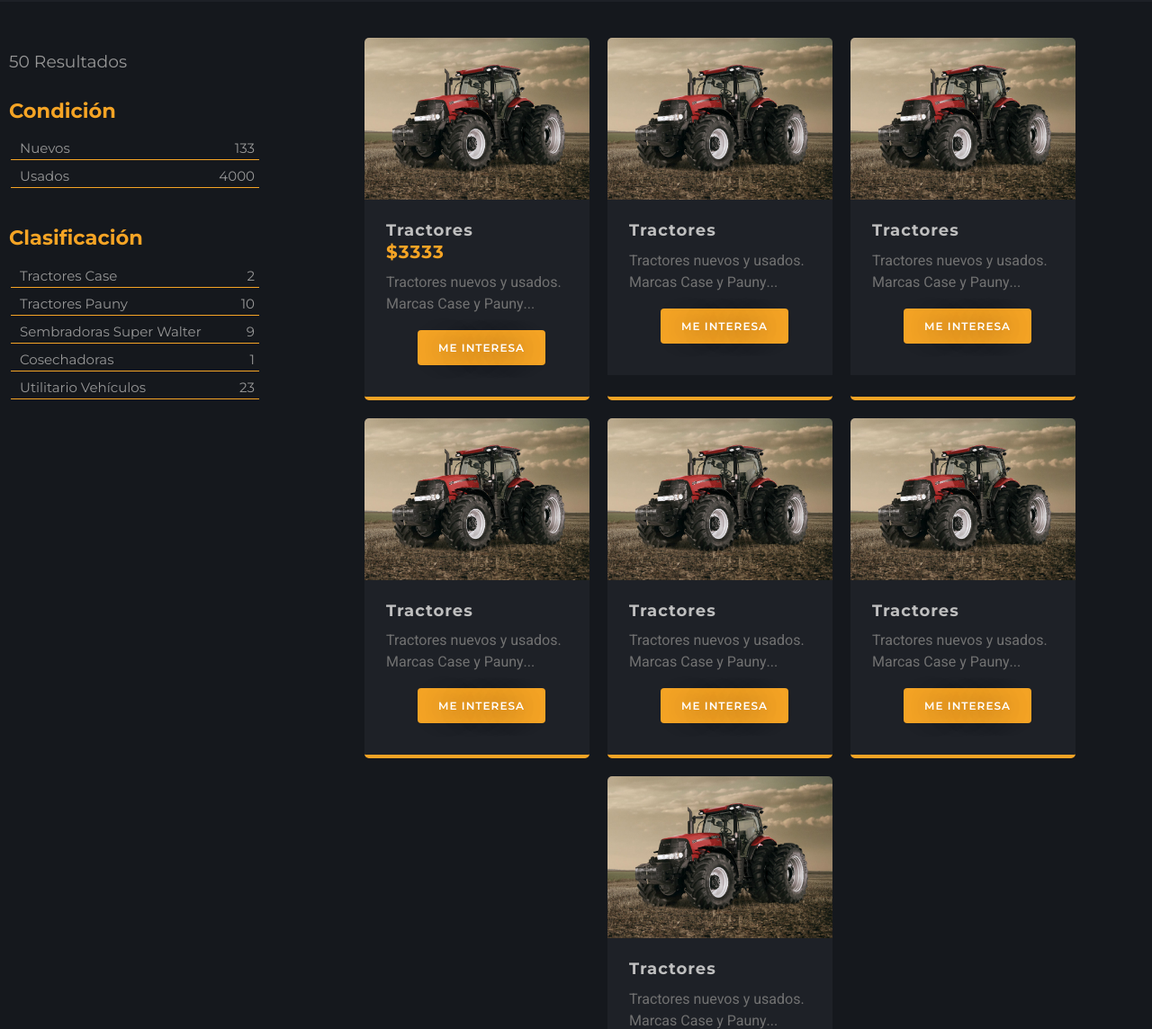
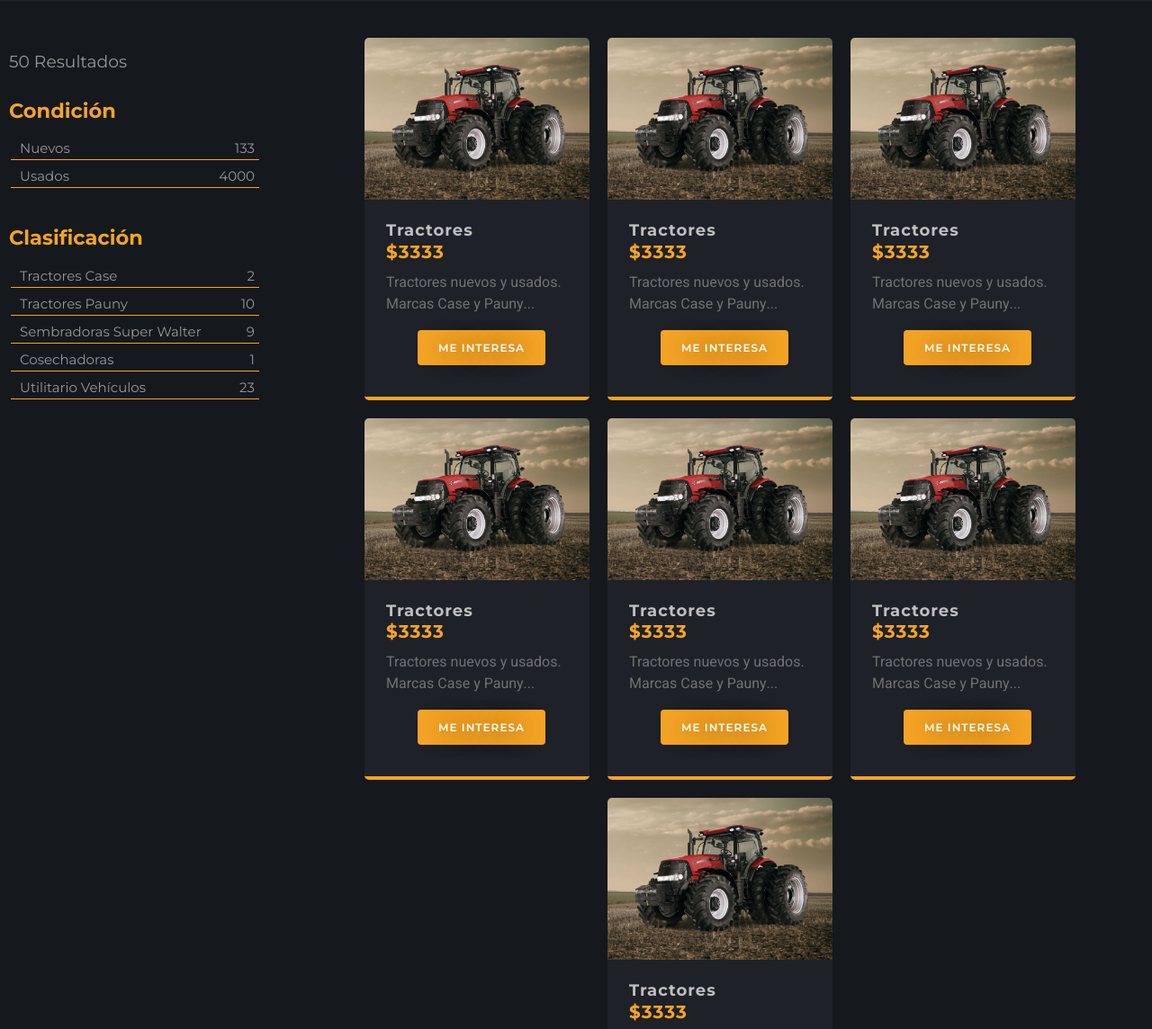
Before and after one commit to JulietaGrosso/CasanasWeb, a plain HTML site: page productos.html in a window 1280 px wide. Shown: the part 76-1220 px from the top of the page at 90% size. Drawn offline with Linux system fonts and the light colour scheme; some packages are replaced by stand-ins of ours; a script that the page names is missing.

Commit message:
Update productos.html

```diff
--- a/productos.html
+++ b/productos.html
@@ -82,6 +82,7 @@
                 <img src="./images/tractor.jpg" alt="tractores">
                     <div class="texto">
                         <p class="titulo">Tractores</p>
+                        <p class="precio">$3333</p>
                         <p class="descripcion">Tractores nuevos y usados. Marcas Case y Pauny...</p>
                         <div class="meinteresa">
                             <a href="./formulario.html">Me interesa</a>
@@ -92,6 +93,7 @@
                 <img src="./images/tractor.jpg" alt="tractores">
                     <div class="texto">
                         <p class="titulo">Tractores</p>
+                        <p class="precio">$3333</p>
                         <p class="descripcion">Tractores nuevos y usados. Marcas Case y Pauny...</p>
                         <div class="meinteresa">
                             <a href="./formulario.html">Me interesa</a>
@@ -102,6 +104,7 @@
                 <img src="./images/tractor.jpg" alt="tractores">
                     <div class="texto">
                         <p class="titulo">Tractores</p>
+                        <p class="precio">$3333</p>
                         <p class="descripcion">Tractores nuevos y usados. Marcas Case y Pauny...</p>
                         <div class="meinteresa">
                             <a href="./formulario.html">Me interesa</a>
@@ -112,6 +115,7 @@
                 <img src="./images/tractor.jpg" alt="tractores">
                     <div class="texto">
                         <p class="titulo">Tractores</p>
+                        <p class="precio">$3333</p>
                         <p class="descripcion">Tractores nuevos y usados. Marcas Case y Pauny...</p>
                         <div class="meinteresa">
                             <a href="./formulario.html">Me interesa</a>
@@ -122,6 +126,7 @@
                 <img src="./images/tractor.jpg" alt="tractores">
                     <div class="texto">
                         <p class="titulo">Tractores</p>
+                        <p class="precio">$3333</p>
                         <p class="descripcion">Tractores nuevos y usados. Marcas Case y Pauny...</p>
                         <div class="meinteresa">
                             <a href="./formulario.html">Me interesa</a>
@@ -132,6 +137,7 @@
                 <img src="./images/tractor.jpg" alt="tractores">
                     <div class="texto">
                         <p class="titulo">Tractores</p>
+                        <p class="precio">$3333</p>
                         <p class="descripcion">Tractores nuevos y usados. Marcas Case y Pauny...</p>
                         <div class="meinteresa">
                             <a href="./formulario.html">Me interesa</a>
```
